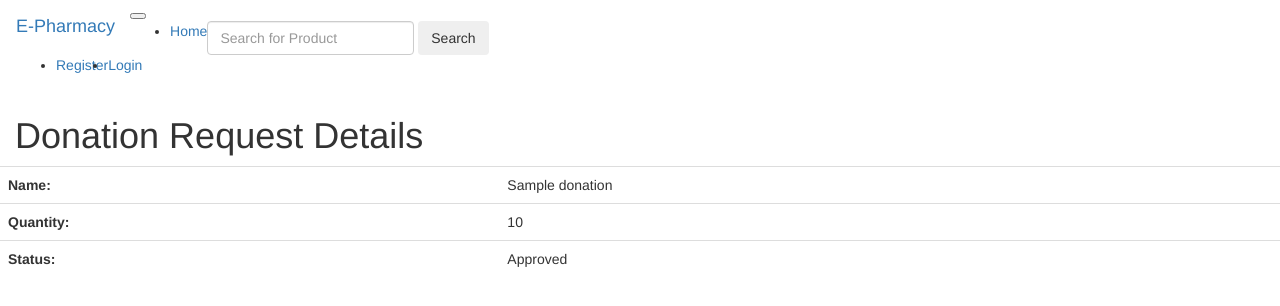
After one commit to am1996/epharmacy, a Django app: page /donations/requests/1/ in a window 1280 px wide. The commit adds this page. Shown: the top 306 px of the page. Run offline with Django 4.2, Linux system fonts and the light colour scheme; tables that the repository leaves empty hold one stand-in row (values such as "Sample post"); some libraries are stand-ins or nearby versions.

Commit message:
donations pending update quantity

```diff
--- a/donations/models.py
+++ b/donations/models.py
@@ -48,14 +48,27 @@ class Donation(models.Model):
         return self.product_name
 
 class DonationRequest(models.Model):
-
     donation = models.ForeignKey(Donation, on_delete=models.CASCADE)
-    attachment = models.ImageField(upload_to=upload_to_requested,null=True,blank=True)
+    attachment = models.FileField(upload_to=upload_to_requested,null=True,blank=True)
     quantity = models.IntegerField(default=1)
+    comment = models.TextField(null=True,blank=True)
     status = models.IntegerField(choices=[
         (0,"Rejected"),
         (1,"Pending"),
         (2,"Approved"),
-        (3,"Donation Sent")
+        (3,"Sent")
     ],default=1)
+    created_at = models.DateTimeField(auto_now_add=True)
+    updated_at = models.DateTimeField(auto_now=True)
     requested_by = models.ForeignKey('auth.User', on_delete=models.CASCADE)
+
+    @property
+    def get_status(self):
+        if self.status == 0:
+            return "Rejected"
+        elif self.status == 1:
+            return "Pending"
+        elif self.status == 2:
+            return "Approved"
+        elif self.status == 3:
+            return "Sent"
--- a/donations/urls.py
+++ b/donations/urls.py
@@ -4,9 +4,11 @@ from .views import *
 app_name="donations"
 
 urlpatterns = [
-    path('', DonationsListView.as_view(),name='donations_list'),
+    path('', DonationsAvailableListView.as_view(),name='donations_list'),
+    path('requests/', DonationsRequestedListView.as_view(),name='donations_request_list'),
+    path('requests/<int:pk>/', DonationRequestDetailView.as_view(),name='donations_request_detail'),
     path('<int:pk>/', DonationsDetailView.as_view(),name='donations_detail'),
     path('<int:pk>/approve', DonationsApproveView.as_view(),name='donations_approve'),
-    path('<int:pk>/request', DonationsApproveView.as_view(),name='donations_approve'),
+    path('<int:pk>/request', DonationsRequestView.as_view(),name='donations_request'),
     path('create/', DonationsCreateView.as_view(),name='donations_create'),
 ]
--- a/donations/views.py
+++ b/donations/views.py
@@ -1,25 +1,79 @@
 from django.shortcuts import render,redirect,get_object_or_404
 from django.views.generic import ListView,DetailView,DeleteView,UpdateView,CreateView
 from django.views import View
-from products.models import Drug
+from django.core.paginator import Paginator
 from epharmacy.utils import parse_querydict
 from .forms import *
 from .models import Donation,DonationRequest
 from django.urls import reverse_lazy
-from .forms import DonationForm
+from .forms import DonationForm,DonationRequestForm
 from django.contrib import messages
 from epharmacy.mixins import PharmacistRequiredMixin,ClientRequiredMixin
 # Create your views here.
 
-class DonationsListView(ListView):
+class DonationsAvailableListView(ListView):
     model = Donation
     template_name = 'donations/donations_list.html'
     context_object_name = 'donations'
     paginate_by = 10
     order_by = '-created_at'
-
     def get_queryset(self):
         return Donation.objects.filter(status=2)
+
+class DonationsRequestedListView(PharmacistRequiredMixin,View):
+    def get_paginator(self, request, status, page_number, page_name):
+        item = DonationRequest.objects.filter(status=status).order_by('-created_at')
+        item = Paginator(item,page_number)
+        item_page_number = request.GET.get(page_name)
+        item = item.get_page(item_page_number)
+        return item
+
+    def get(self, request, *args, **kwargs):
+        #sent requests
+        don_req_rejected = self.get_paginator(request,0,10,'drr')
+
+        #pending requests
+        don_req_pending = self.get_paginator(request,1,10,'drp')
+
+        #approved requests
+        don_req_approved = self.get_paginator(request,2,10,'dra')
+
+        #sent requests
+        don_req_sent = self.get_paginator(request,3,10,'drs')
+        return render(request, 'donations/donations_request_list.html', {
+                'don_req_pending':don_req_pending,
+                'don_req_approved':don_req_approved,
+                'don_req_rejected':don_req_rejected,
+                'don_req_sent':don_req_sent
+            })
+
+class DonationRequestDetailView(DetailView):
+    model = DonationRequest
+    template_name = 'donations/donations_request_detail.html'
+    context_object_name = 'donation_request'
+
+    def post(self, request, *args, **kwargs):
+        id = kwargs.get('pk','')
+        status = request.POST.get('status')
+        donation_request = get_object_or_404(DonationRequest,pk=id)
+        if status == '2':
+            donation_request.status = 2
+            donation_request.save()
+            messages.success(self.request, 'Donation Request Approved Successfully')
+        elif status == '0':
+            donation_request.status = 0
+            donation_request.save()
+            messages.success(self.request, 'Donation Request Rejected Successfully')
+        elif status == '3':
+            donation_request.status = 3
+            # TODO: update donation quantity
+            donation_request.donation.quantity -= donation_request
+            donation_request.donation.save()
+            donation_request.save()
+            messages.success(self.request, 'Donation Request Sent Successfully')
+        else:
+            messages.success(self.request, 'Wrong Status')
+        return redirect("donations:donations_request_list")
 
 class DonationsCreateView(CreateView):
     model = Donation
@@ -52,6 +106,13 @@ class DonationsApproveView(PharmacistRequiredMixin,View):
         return redirect('donations:donations_list')
 
 class DonationsRequestView(ClientRequiredMixin,View):
+    def get(self, request, *args, **kwargs):
+        donation = get_object_or_404(Donation,pk=self.kwargs['pk'])
+        if donation.status != '2':
+            messages.error(self.request, 'Donation is not available for request')
+            return redirect('donations:donations_list')
+        donation_form = DonationRequestForm(donation=donation)
+        return render(request, 'donations/donations_request.html', {'donation_form':donation_form})
     def post(self, request, *args, **kwargs):
         donation = get_object_or_404(Donation,pk=self.kwargs['pk'])
         donation_request = DonationRequest.objects.create(
--- a/templates/donations/donations_detail.html
+++ b/templates/donations/donations_detail.html
@@ -38,10 +38,7 @@
         <tr>
             <th></th>
             <td>
-                <form action="{% url 'donations:donations_approve' donation.id %}" method="post">
-                    {% csrf_token %}
-                    <button onclick="return confirm('Do you want to approve this donation?')" type="submit" class="btn btn-success btn-sm">Request Donation</a>
-                </form>
+                <a href='{% url "donations:donations_request" donation.id %}' class="btn btn-success btn-sm">Request Donation</a>
             </td>
         </tr>
         {% endif %}
--- /dev/null
+++ b/templates/donations/donations_request_detail.html
@@ -0,0 +1,64 @@
+{% extends "../layouts/base.html" %}
+{% block content %}
+<h1>Donation Request Details</h1>
+<div class="row">
+    <table class="table col-md-8 col-xs-12 offset-md-2">
+        <tr>
+            <th>Name:</th>
+            <td>{{ donation_request.donation.product_name }}</td>
+        </tr>
+        <tr>
+            <th>Quantity:</th>
+            <td>{{ donation_request.quantity }}</td>
+        </tr>
+        <tr>
+            <th>Status:</th>
+            <td>{{ donation_request.get_status }}</td>
+        </tr>
+        {% if request.user.profile.role == 2 %}
+        <tr>
+            <th>Comment:</th>
+            <td>{{ donation_request.comment }}</td>
+        </tr>
+        <tr>
+            <th>Attachment:</th>
+            <td><a target="_blank" href="/media/{{ donation_request.attachment }}">Link</td>
+        </tr>
+        {% endif %}
+        {% if request.user.profile.role == 2 and donation_request.status == 1 %}
+        <tr>
+            <th>
+                <form method="post" class="float">
+                    {% csrf_token %}
+                    <input type="hidden" name="status" value="0">
+                    <button onclick="return confirm('Do you want to reject this donation request?')" type="submit" class="btn btn-danger btn-sm">Reject Donation Request</a>
+                </form>
+            </th>
+            <td>
+                <form method="post" class="float">
+                    {% csrf_token %}
+                    <input type="hidden" name="status" value="2">
+                    <button onclick="return confirm('Do you want to approve this donation request?')" type="submit" class="btn btn-success btn-sm">Approve Donation Request</a>
+                </form>
+            </td>
+        </tr>
+        {% elif request.user.profile.role == 2 and donation_request.status == 2 %}
+        <tr>
+            <th>
+                <form method="post" class="float">
+                    {% csrf_token %}
+                    <input type="hidden" name="status" value="0">
+                    <button onclick="return confirm('Do you want to reject this donation request?')" type="submit" class="btn btn-success btn-sm">Donation Delivered</a>
+                </form>
+            </th>
+        {% elif request.user.profile.role == 3 and donation.status == "2" %}
+        <tr>
+            <th></th>
+            <td>
+                <a href='{% url "donations:donations_request" donation.id %}' class="btn btn-success btn-sm">Request Donation</a>
+            </td>
+        </tr>
+        {% endif %}
+    </table>
+</div>
+{% endblock content %}
--- a/templates/layouts/base.html
+++ b/templates/layouts/base.html
@@ -38,8 +38,15 @@
                 <li class="nav-item">
                     <a class="nav-link" href="{% url "inventory:index_inventory" %}">Inventory</a>
                 </li>
-                <li class="nav-item">
-                    <a class="nav-link" href="{% url "donations:donations_list" %}">Donations</a>
+                <li class="nav-item dropdown">
+                    <a class="nav-link dropdown-toggle" href="#" id="navbarDropdown" role="button" data-toggle="dropdown" aria-haspopup="true" aria-expanded="false">
+                        Donations
+                    </a>
+                    <div class="dropdown-menu" aria-labelledby="navbarDropdown">
+                        <a class="dropdown-item" href="{% url "donations:donations_list" %}">Donations Available</a>
+                        <a class="dropdown-item" href="{% url "donations:donations_request_list" %}">Donations Requested</a>
+                        <a class="dropdown-item" href="#">Something else here</a>
+                    </div>
                 </li>
                 {% elif request.user.profile.role == 3 and request.user.is_authenticated %}
                 <li class="nav-item">
```
Also changed, not shown: donations/forms.py (+14 -1 lines), templates/donations/donations_request.html (added, +9 -0 lines), templates/donations/donations_request_list.html (added, +165 -0 lines), donations/migrations/0006_donationrequest_comment.py (added), donations/migrations/0007_donationrequest_created_at_and_more.py (added), 1 other file.
